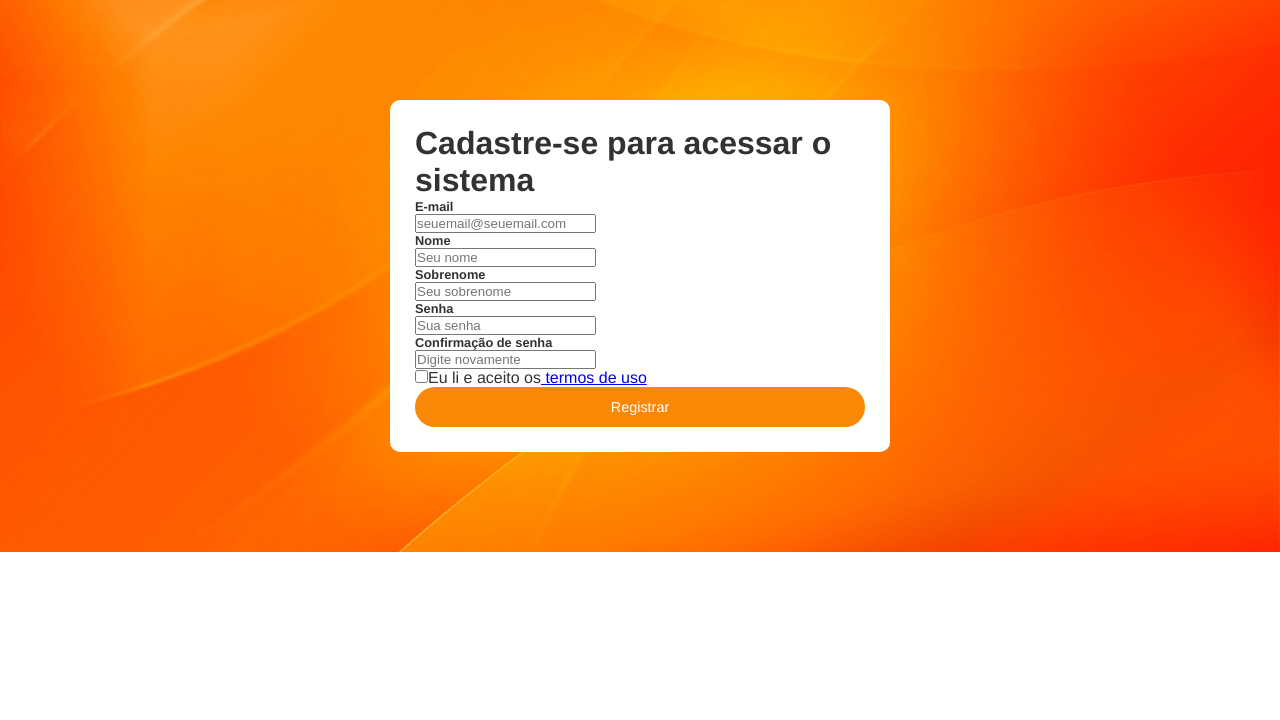
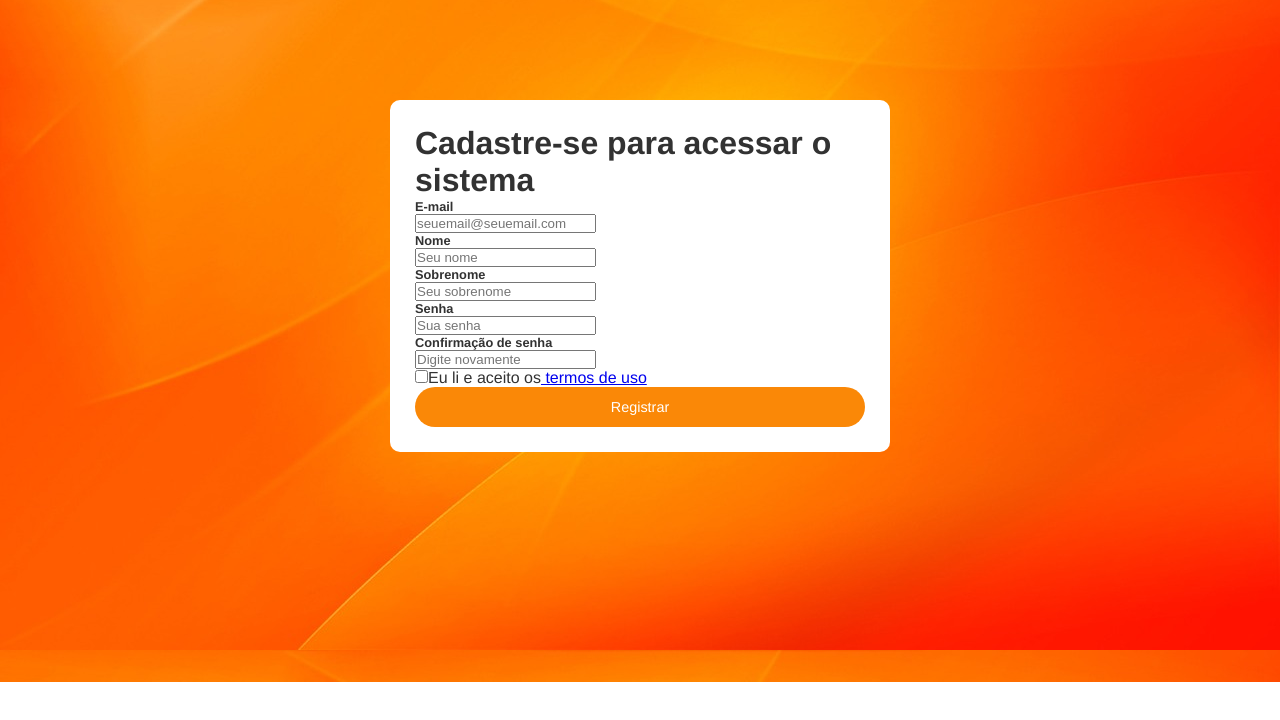
Before and after one commit to maiaemm/projeto-uece, a React (Create React App) app: page /register in a window 1280 px wide. Shown: the top 720 px of the page. Built offline with nearby package versions, Linux system fonts and the light colour scheme.

Commit message:
ajustando register 2.1

```diff
--- a/src/Pages/Register/Register.css
+++ b/src/Pages/Register/Register.css
@@ -4,7 +4,7 @@
     background-size: cover;
     background-position-y: -150px;
     margin: 0;
-    padding: 100px 0px 100px;
+    padding: 100px 0px 230px;
     box-sizing: border-box;
     font-family: Helvetica, sans-serif;
     color: #323232;
```
